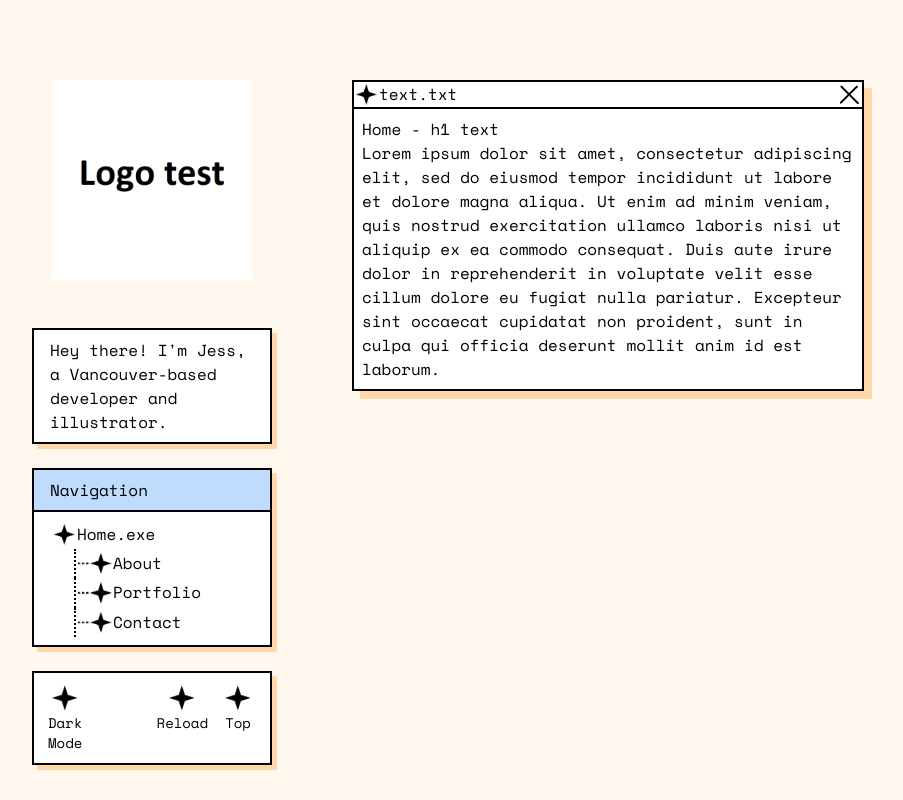
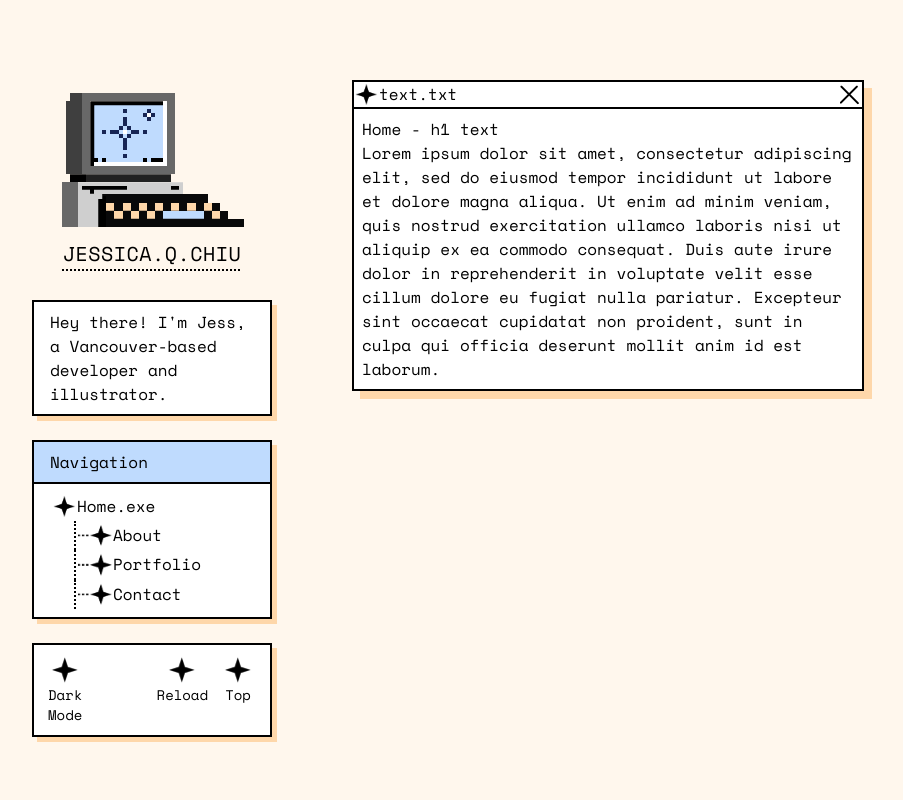
Before and after one commit to JessicaQChiu/jessica-q-chiu-portfolio, a Next.js app: page / in a window 1280 px wide. Shown: the whole page, without its empty margins (192-1095 px from the left). Built offline with nearby package versions, Linux system fonts and the light colour scheme.

Commit message:
Added logo
Adding a logo - image of a computer in a retro pixel art style. Created for the portfolio website, drawn using Procreate.

```diff
--- a/src/app/components/sidebar/nav/index.tsx
+++ b/src/app/components/sidebar/nav/index.tsx
@@ -7,15 +7,16 @@ const Nav = ({ toggle }: { toggle: () => void }) => {
   return (
     <>
       <div className="max-md:hidden flex flex-col w-60">
-        <div className="flex justify-center mb-12">
+        <div className="flex justify-center mb-8">
           <Link href="/">
             <Image
-              src="/images/logo.png"
+              src="/images/computer-icon.png"
               alt="Logo"
               width={200}
-              height={200}
+              height={160}
               priority={true}
             />
+            <p className="text-center text-xl tracking-wide underline underline-offset-8 decoration-dotted">JESSICA.Q.CHIU</p>
           </Link>
         </div>
         <div className="flex flex-col mb-6 px-4 py-2 bg-white border-2 border-black shadow-[5px_5px_0px_0px_#fed7aa]">
```
Also changed, not shown: public/images/computer-icon.png (added).
